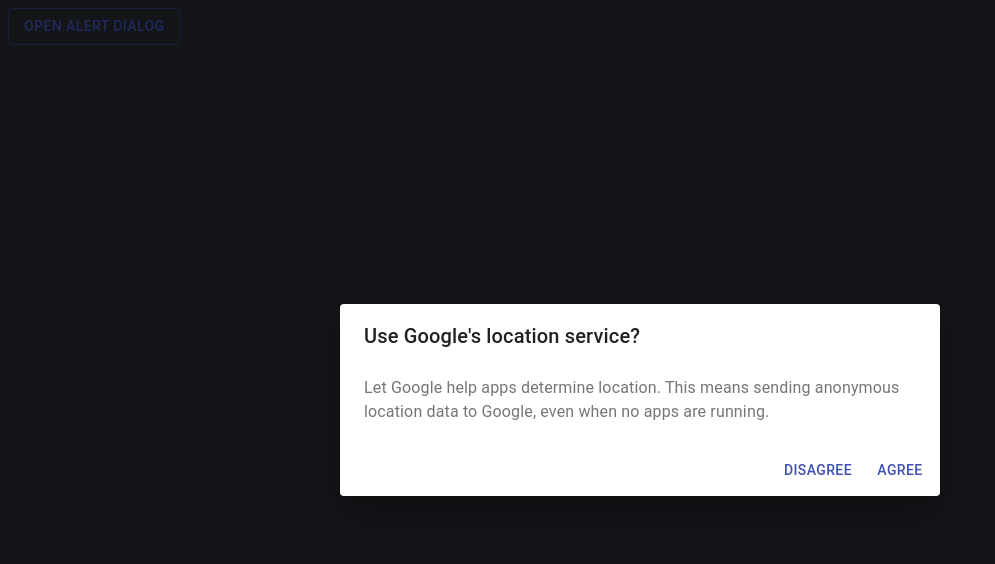
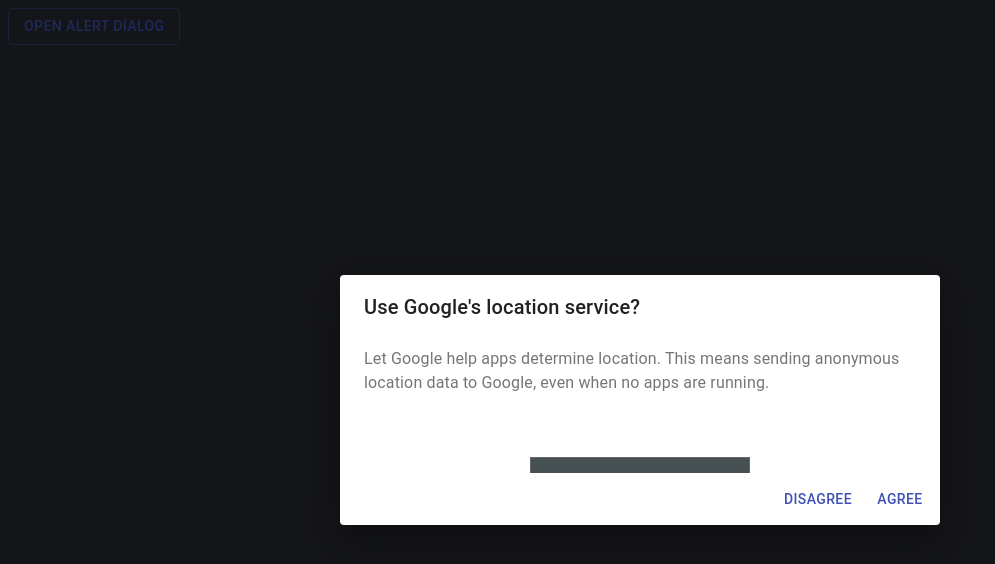
Before and after one commit to mkkaushiksjce/react-popup, a React (Create React App) app: page / in a window 1280 px wide. Both pictures are taken after a click on the button "OPEN ALERT DIALOG". Shown: the top 564 px of the page, without its empty margins (0-995 px from the left). Built offline with nearby package versions, Linux system fonts and the light colour scheme.

Commit message:
Dropdown size decreased

```diff
--- a/src/App.js
+++ b/src/App.js
@@ -40,7 +40,9 @@
             Let Google help apps determine location. This means sending
             anonymous location data to Google, even when no apps are running.
           </DialogContentText>
-          <DialogContentText id="alert-dialog-dropdown" />
+          <DialogContentText id="alert-dialog-dropdown">
+            <Dropdown />
+          </DialogContentText>
         </DialogContent>
         <DialogActions>
           <Button onClick={handleClose} color="primary">
--- a/src/Components/Dropdown/Dropdown.js
+++ b/src/Components/Dropdown/Dropdown.js
@@ -1,12 +1,4 @@
-const race = [
-  "Azure Female",
-  "Iron Dwarf",
-  "Highborn Human",
-  "Lowland Human",
-  "Mountain Dwarf",
-  "Scythian Elf",
-  "Woodland Elf"
-];
+const race = ["Azure Female", "Iron Dwarf"];
 
 import React, { Component } from "react";
 
```
